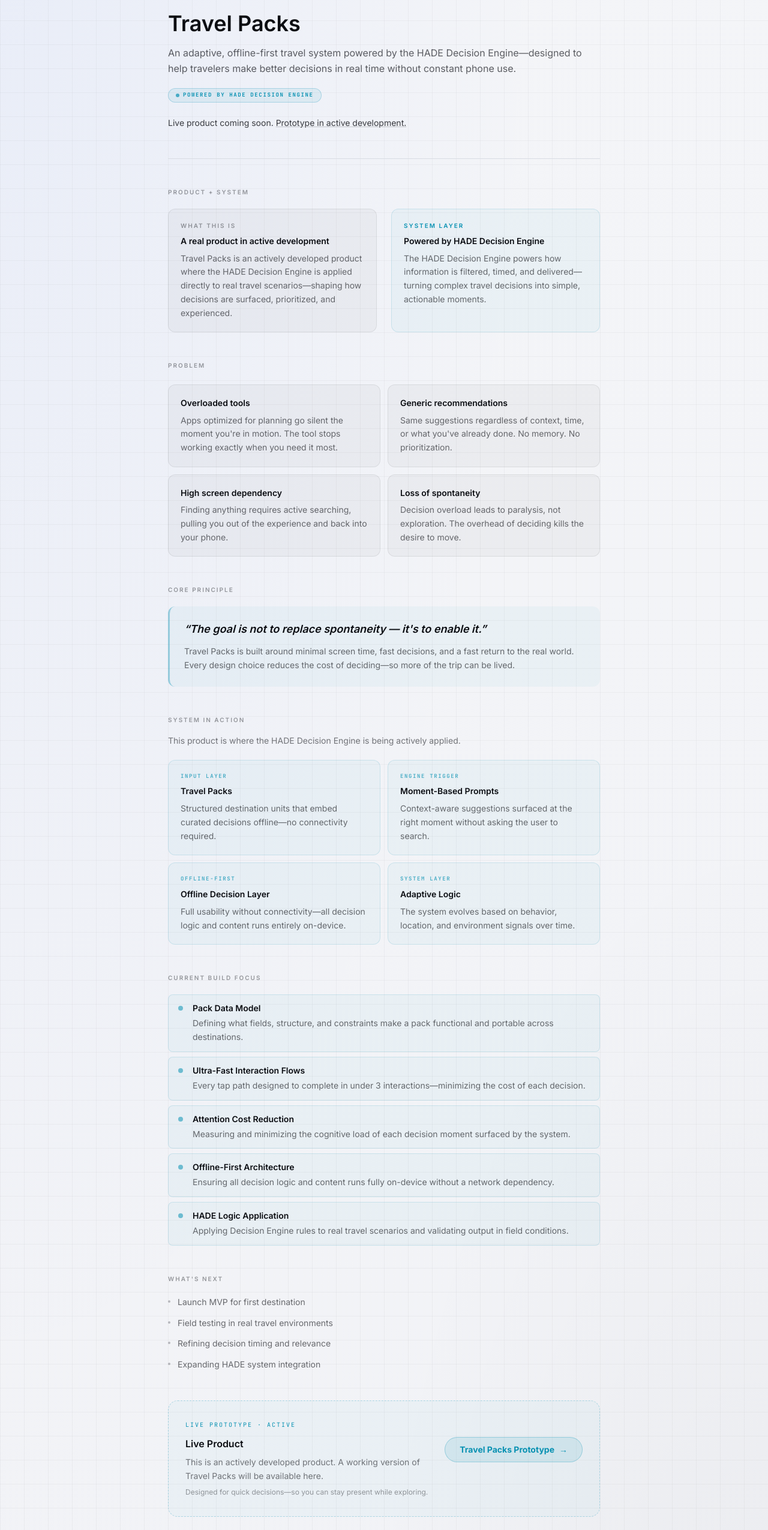
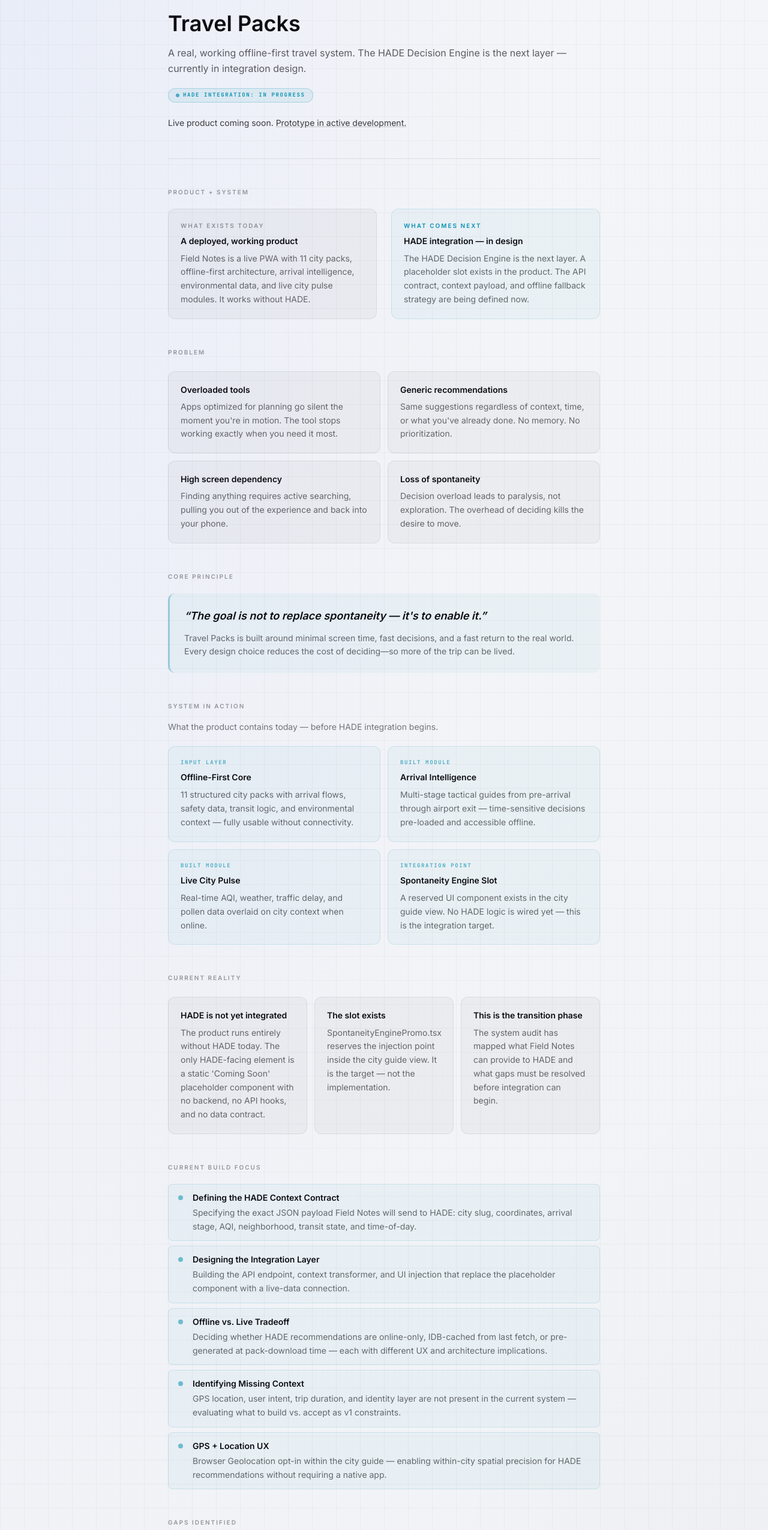
Before and after one commit to DsMeier-DesignAndFilmmaking/HADE-Systems_Adaptive-UX-Design_BusinessSite, a Next.js app: page /case-studies/travel in a window 1280 px wide. Shown: the part 246-2797 px from the top of the page at 60% size. Built offline with nearby package versions, Linux system fonts and the light colour scheme.

Commit message:
Update HADE website

```diff
--- a/app/case-studies/page.tsx
+++ b/app/case-studies/page.tsx
@@ -12,6 +12,14 @@ export const metadata: Metadata = {
 };
 
 const CASE_STUDIES = [
+  {
+    title: "Adaptive Trip Discovery",
+    description:
+      "Travel tools are built for planning. But travel happens in real time — context shifts, plans break, and decisions need to be made in the field. This system reads live location, movement, and behavioral signals to surface the best next move at each moment.",
+    metric: "Outcome: context-aware real-time guidance across four in-field user states",
+    tag: "Travel · Concept Build",
+    href: "/case-studies/travel",
+  },
   {
     title: "Activation Recovery: Onboarding Redesign for B2B SaaS",
     description:
@@ -35,14 +43,6 @@ const CASE_STUDIES = [
     metric: "Outcome: unified behavioral layer connecting onboarding through retention",
     tag: "System · Adaptive UX Lab",
     href: "/case-studies/system",
-  },
-  {
-    title: "Adaptive Trip Discovery System",
-    description:
-      "Travel tools are built for planning. But travel happens in real time — context shifts, plans break, and decisions need to be made in the field. This system reads live location, movement, and behavioral signals to surface the best next move at each moment.",
-    metric: "Outcome: context-aware real-time guidance across four in-field user states",
-    tag: "Travel · Concept Build",
-    href: "/case-studies/travel",
   },
 ];
 
--- a/app/case-studies/travel/page.tsx
+++ b/app/case-studies/travel/page.tsx
@@ -12,7 +12,7 @@ import FutureProductCTA from "@/components/travel/FutureProductCTA";
 export const metadata: Metadata = {
   title: "Travel Packs | HADE Systems",
   description:
-    "An adaptive, offline-first travel system powered by the HADE Decision Engine—designed to help travelers make better decisions in real time without constant phone use.",
+    "A real, working offline-first travel system. HADE Decision Engine integration is the next phase — currently in active design.",
 };
 
 const ACCENT = "#0891B2";
@@ -39,54 +39,81 @@ const PROBLEMS = [
 const SYSTEM_ITEMS = [
   {
     tag: "Input Layer",
-    title: "Travel Packs",
-    body: "Structured destination units that embed curated decisions offline—no connectivity required.",
+    title: "Offline-First Core",
+    body: "11 structured city packs with arrival flows, safety data, transit logic, and environmental context — fully usable without connectivity.",
   },
   {
-    tag: "Engine Trigger",
-    title: "Moment-Based Prompts",
-    body: "Context-aware suggestions surfaced at the right moment without asking the user to search.",
+    tag: "Built Module",
+    title: "Arrival Intelligence",
+    body: "Multi-stage tactical guides from pre-arrival through airport exit — time-sensitive decisions pre-loaded and accessible offline.",
   },
   {
-    tag: "Offline-First",
-    title: "Offline Decision Layer",
-    body: "Full usability without connectivity—all decision logic and content runs entirely on-device.",
+    tag: "Built Module",
+    title: "Live City Pulse",
+    body: "Real-time AQI, weather, traffic delay, and pollen data overlaid on city context when online.",
   },
   {
-    tag: "System Layer",
-    title: "Adaptive Logic",
-    body: "The system evolves based on behavior, location, and environment signals over time.",
+    tag: "Integration Point",
+    title: "Spontaneity Engine Slot",
+    body: "A reserved UI component exists in the city guide view. No HADE logic is wired yet — this is the integration target.",
   },
 ];
 
 const BUILD_ITEMS = [
   {
-    label: "Pack Data Model",
-    detail: "Defining what fields, structure, and constraints make a pack functional and portable across destinations.",
+    label: "Defining the HADE Context Contract",
+    detail: "Specifying the exact JSON payload Field Notes will send to HADE: city slug, coordinates, arrival stage, AQI, neighborhood, transit state, and time-of-day.",
   },
   {
-    label: "Ultra-Fast Interaction Flows",
-    detail: "Every tap path designed to complete in under 3 interactions—minimizing the cost of each decision.",
+    label: "Designing the Integration Layer",
+    detail: "Building the API endpoint, context transformer, and UI injection that replace the placeholder component with a live-data connection.",
   },
   {
-    label: "Attention Cost Reduction",
-    detail: "Measuring and minimizing the cognitive load of each decision moment surfaced by the system.",
+    label: "Offline vs. Live Tradeoff",
+    detail: "Deciding whether HADE recommendations are online-only, IDB-cached from last fetch, or pre-generated at pack-download time — each with different UX and architecture implications.",
   },
   {
-    label: "Offline-First Architecture",
-    detail: "Ensuring all decision logic and content runs fully on-device without a network dependency.",
+    label: "Identifying Missing Context",
+    detail: "GPS location, user intent, trip duration, and identity layer are not present in the current system — evaluating what to build vs. accept as v1 constraints.",
   },
   {
-    label: "HADE Logic Application",
-    detail: "Applying Decision Engine rules to real travel scenarios and validating output in field conditions.",
+    label: "GPS + Location UX",
+    detail: "Browser Geolocation opt-in within the city guide — enabling within-city spatial precision for HADE recommendations without requiring a native app.",
   },
 ];
 
+const CURRENT_REALITY = [
+  {
+    headline: "HADE is not yet integrated",
+    body: "The product runs entirely without HADE today. The only HADE-facing element is a static 'Coming Soon' placeholder component with no backend, no API hooks, and no data contract.",
+  },
+  {
+    headline: "The slot exists",
+    body: "SpontaneityEnginePromo.tsx reserves the injection point inside the city guide view. It is the target — not the implementation.",
+  },
+  {
+    headline: "This is the transition phase",
+    body: "The system audit has mapped what Field Notes can provide to HADE and what gaps must be resolved before integration can begin.",
+  },
+];
+
+const SYSTEM_GAPS = [
+  "No real-time GPS — city-level coordinates only; within-city precision requires Geolocation API opt-in",
+  "No user identity — personalization is impossible without an auth or anonymous session layer",
+  "No trip dates or departure context — temporal relevance of recommendations is impaired",
+  "No visited-places tracking — the system has no memory of where the user has already been",
+  "Offline-first vs. live AI — a fundamental tension; HADE requires connectivity, offline users get nothing",
+  "No events or POI data feed — HADE cannot recommend specific venues without a real-time data source",
+  "No user preference profile — no way to know if a user prefers food, culture, or outdoor activity",
+];
+
 const WHATS_NEXT = [
-  "Launch MVP for first destination",
-  "Field testing in real travel environments",
-  "Refining decision timing and relevance",
-  "Expanding HADE system integration",
+  "Define and lock the HADE context contract (input schema)",
+  "Build /api/hade-recommend endpoint or proxy to HADE service",
+  "Replace SpontaneityEnginePromo with a live-data connected component",
+  "Add Geolocation API opt-in for within-city spatial precision",
+  "Implement offline fallback strategy (IDB cache or graceful degradation)",
+  "Field test first HADE integration in a real travel environment",
 ];
 
 export default function Page() {
@@ -120,14 +147,14 @@ export default function Page() {
             <SplitSystemIntro
               accent={ACCENT}
               left={{
-                label: "What This Is",
-                heading: "A real product in active development",
-                body: "Travel Packs is an actively developed product where the HADE Decision Engine is applied directly to real travel scenarios—shaping how decisions are surfaced, prioritized, and experienced.",
+                label: "What Exists Today",
+                heading: "A deployed, working product",
+                body: "Field Notes is a live PWA with 11 city packs, offline-first architecture, arrival intelligence, environmental data, and live city pulse modules. It works without HADE.",
               }}
               right={{
-                label: "System Layer",
-                heading: "Powered by HADE Decision Engine",
-                body: "The HADE Decision Engine powers how information is filtered, timed, and delivered—turning complex travel decisions into simple, actionable moments.",
+                label: "What Comes Next",
+                heading: "HADE integration — in design",
+                body: "The HADE Decision Engine is the next layer. A placeholder slot exists in the product. The API contract, context payload, and offline fallback strategy are being defined now.",
               }}
             />
           </section>
@@ -178,21 +205,62 @@ export default function Page() {
               System in Action
             </p>
             <p className="text-sm text-ink/55 leading-relaxed mb-5">
-              This product is where the HADE Decision Engine is being actively applied.
+              What the product contains today — before HADE integration begins.
             </p>
             <SystemGrid items={SYSTEM_ITEMS} accent={ACCENT} />
           </section>
         </Reveal>
 
-        {/* ── 6. Current Build Focus ────────────────────────────────── */}
+        {/* ── 6. Current Reality ────────────────────────────────────── */}
         <Reveal delay={240}>
+          <section className="mb-12">
+            <p className="text-[10px] font-semibold uppercase tracking-[0.2em] text-ink/40 mb-6">
+              Current Reality
+            </p>
+            <div className="grid gap-3 sm:grid-cols-3">
+              {CURRENT_REALITY.map(({ headline, body }) => (
+                <div
+                  key={headline}
+                  className="rounded-xl p-5"
+                  style={{
+                    background: "rgba(11,13,18,0.03)",
+                    border: "1px solid rgba(11,13,18,0.08)",
+                  }}
+                >
+                  <h3 className="text-sm font-semibold text-ink mb-2 leading-snug">{headline}</h3>
+                  <p className="text-sm text-ink/60 leading-relaxed">{body}</p>
+                </div>
+              ))}
+            </div>
+          </section>
+        </Reveal>
+
+        {/* ── 7. Current Build Focus ────────────────────────────────── */}
+        <Reveal delay={280}>
           <section className="mb-12">
             <BuildFocusList items={BUILD_ITEMS} accent={ACCENT} />
           </section>
         </Reveal>
 
-        {/* ── 7. What's Next ────────────────────────────────────────── */}
-        <Reveal delay={280}>
+        {/* ── 8. Gaps Identified ────────────────────────────────────── */}
+        <Reveal delay={310}>
+          <section className="mb-12">
+            <p className="text-[10px] font-semibold uppercase tracking-[0.2em] text-ink/40 mb-5">
+              Gaps Identified
+            </p>
+            <div className="space-y-3">
+              {SYSTEM_GAPS.map((gap, i) => (
+                <div key={i} className="flex items-start gap-3">
+                  <span className="mt-2 w-1 h-1 rounded-full bg-ink/25 shrink-0" />
+                  <p className="text-sm text-ink/60 leading-relaxed">{gap}</p>
+                </div>
+              ))}
+            </div>
+          </section>
+        </Reveal>
+
+        {/* ── 9. What's Next ────────────────────────────────────────── */}
+        <Reveal delay={340}>
           <section className="mb-12">
             <p className="text-[10px] font-semibold uppercase tracking-[0.2em] text-ink/40 mb-5">
               What&apos;s Next
@@ -208,15 +276,15 @@ export default function Page() {
           </section>
         </Reveal>
 
-        {/* ── 8. Future Product Entry Point ─────────────────────────── */}
-        <Reveal delay={320}>
+        {/* ── 10. Future Product Entry Point ────────────────────────── */}
+        <Reveal delay={370}>
           <section className="mb-16">
             <FutureProductCTA accent={ACCENT} />
           </section>
         </Reveal>
 
         {/* ── CTA + Related ─────────────────────────────────────────── */}
-        <Reveal delay={360}>
+        <Reveal delay={400}>
           <CaseStudyPageCTA />
           <div className="mt-16">
             <p className="text-sm font-medium mb-4">Related Case Studies</p>
--- a/components/HowItWorksVisual.tsx
+++ b/components/HowItWorksVisual.tsx
@@ -547,7 +547,7 @@ const SystemArchitecture = () => {
             className="text-[10px] uppercase tracking-[0.28em] text-teal-500 mb-1"
             style={{ fontFamily: THEME.fonts.mono }}
           >
-            Signal Simulator · Interactive Demo
+            Signal Simulator
           </p>
           <h3 className="text-lg font-semibold text-white">
             How HADE processes context in real time
--- a/components/travel/CaseStudyHero.tsx
+++ b/components/travel/CaseStudyHero.tsx
@@ -33,8 +33,8 @@ export default function CaseStudyHero({ accent = "#0891B2" }: CaseStudyHeroProps
 
       {/* Subtitle */}
       <p className="text-base text-ink/65 leading-relaxed mb-5">
-        An adaptive, offline-first travel system powered by the HADE Decision Engine—designed to
-        help travelers make better decisions in real time without constant phone use.
+        A real, working offline-first travel system. The HADE Decision Engine is the next
+        layer — currently in integration design.
       </p>
 
       {/* System badge */}
--- a/components/travel/FutureProductCTA.tsx
+++ b/components/travel/FutureProductCTA.tsx
@@ -10,11 +10,11 @@ interface FutureProductCTAProps {
 }
 
 export default function FutureProductCTA({
-  heading = "Live Product",
-  description = "This is an actively developed product. A working version of Travel Packs will be available here.",
-  subtext = "Designed for quick decisions—so you can stay present while exploring.",
-  buttonLabel = "Travel Packs Prototype",
-  accent = "#316BFF", // Updated to match your HADE brand blue
+  heading = "Field Notes — Working Now",
+  description = "The offline-first PWA is deployed and functional. The HADE integration layer is what gets built next — turning content delivery into real-time decision support.",
+  subtext = "11 city packs. Arrival intelligence. Live environmental data. No HADE yet.",
+  buttonLabel = "View Live Product",
+  accent = "#316BFF",
 }: FutureProductCTAProps) {
   return (
     <div
@@ -31,7 +31,7 @@ export default function FutureProductCTA({
             className="text-[10px] font-mono uppercase tracking-[0.2em] mb-3"
             style={{ color: accent }}
           >
-            Live Prototype · Active
+            Live Product · HADE Integration Pending
           </p>
           <h2 className="text-base font-semibold text-ink mb-2">{heading}</h2>
           <p className="text-sm text-ink/55 leading-relaxed mb-2">{description}</p>
--- a/components/travel/SystemBadge.tsx
+++ b/components/travel/SystemBadge.tsx
@@ -18,7 +18,7 @@ export default function SystemBadge({ accent = "#0891B2" }: SystemBadgeProps) {
         className="w-1.5 h-1.5 rounded-full"
         style={{ background: accent, opacity: 0.7 }}
       />
-      Powered by HADE Decision Engine
+      HADE Integration: In Progress
     </span>
   );
 }
--- a/lib/site-data.ts
+++ b/lib/site-data.ts
@@ -431,7 +431,7 @@ export const systemLabCaseStudy: FlagshipCaseStudy = {
 };
 
 export const travelCaseStudy: FlagshipCaseStudy = {
-  title: "Adaptive Trip Discovery System",
+  title: "Adaptive Trip Discovery",
   subtitle: "Helping Travelers Decide What to Do Next — in Real Time",
   badge: "APPLIED CONCEPT",
   tier: "Adaptive UX Sprint",
```
Also changed, not shown: app/adaptive-ux-sprint/page.tsx (+6 -6 lines), app/how-it-works/page.tsx (+5 -5 lines).
